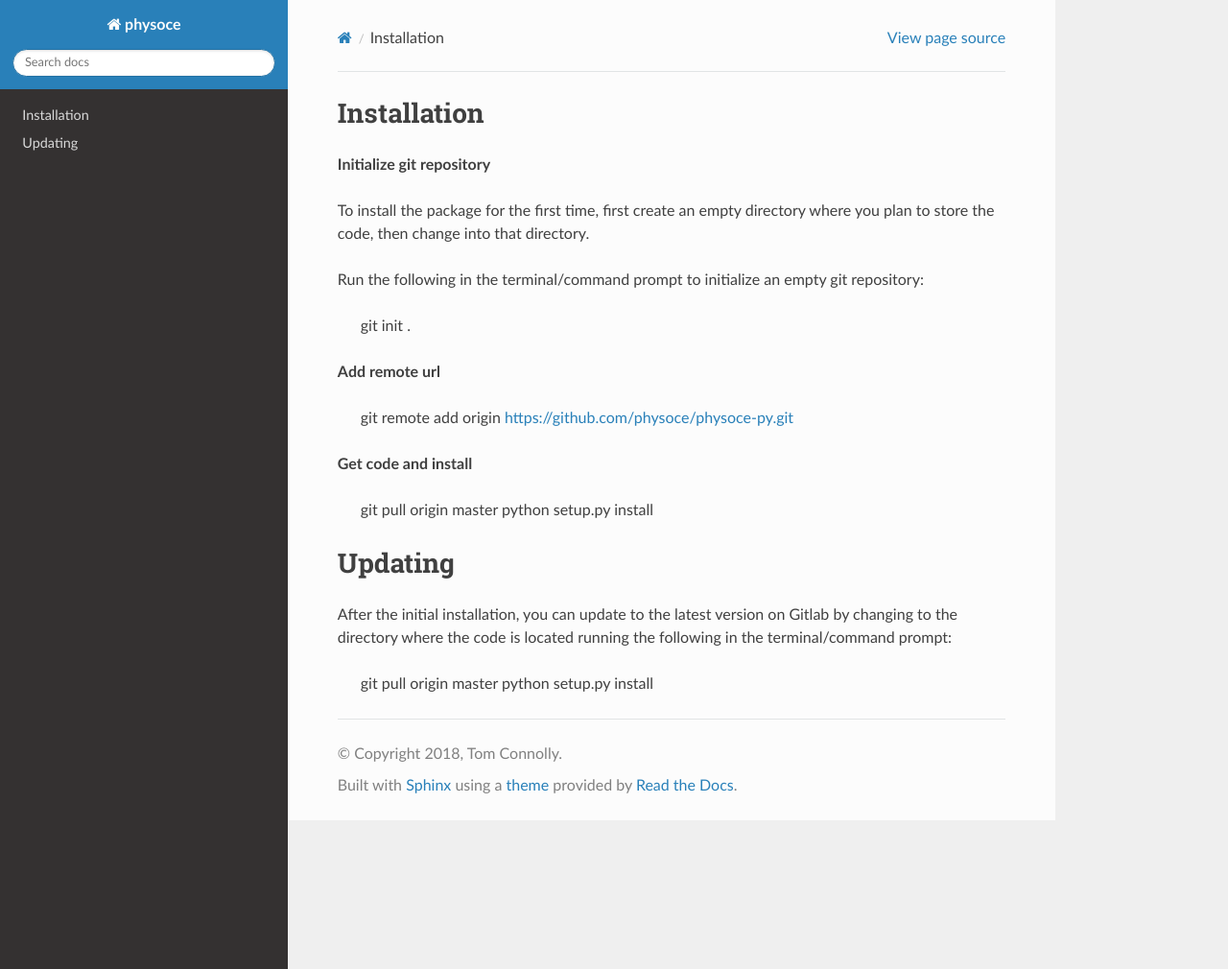
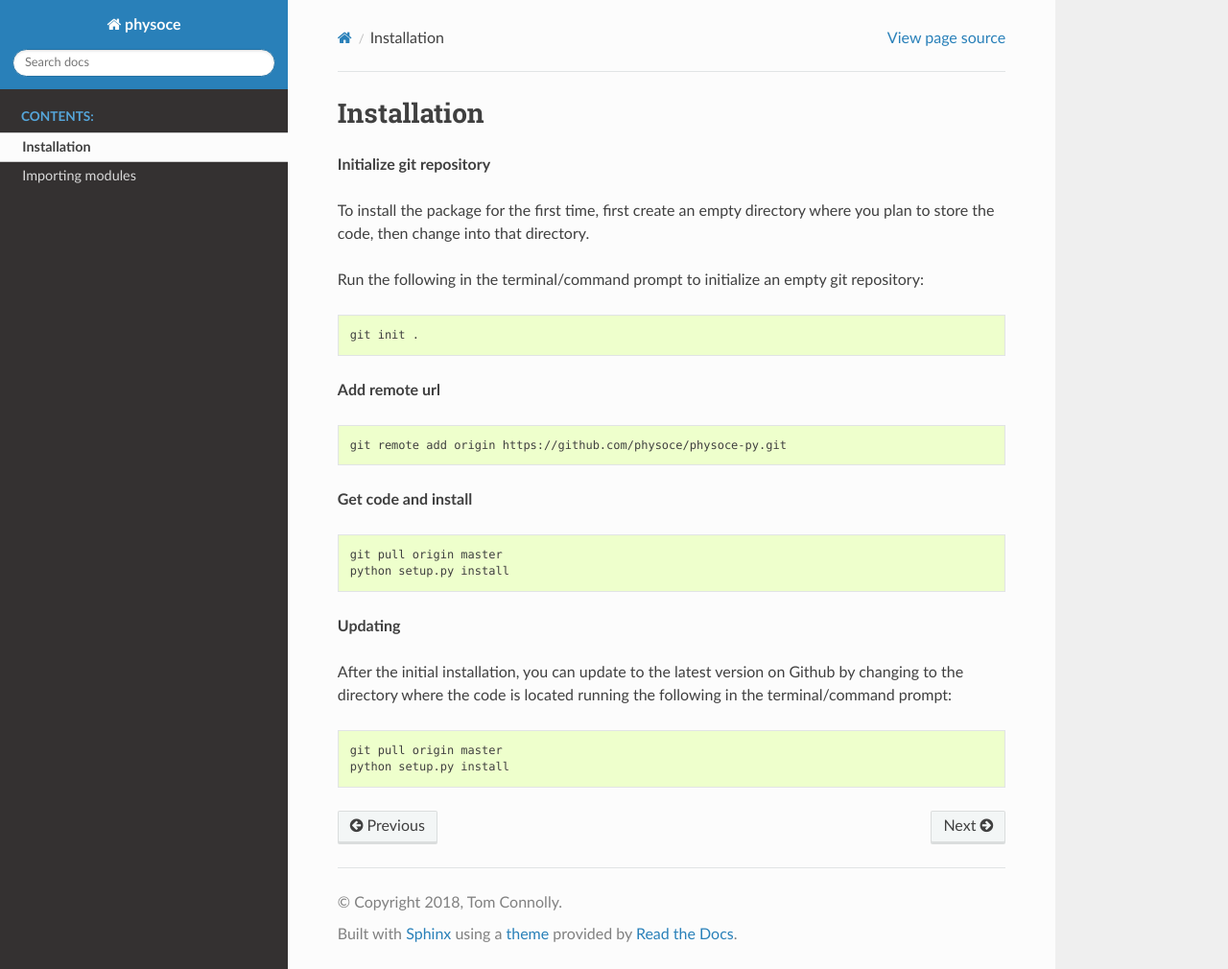
Before and after one commit to physoce/physoce-py, a Sphinx documentation site: the page built from docs/source/install.rst, in a window 1280 px wide and 1010 px high. Shown: the whole window at 96% size. Built offline with Sphinx 7.4.7 and the Read the Docs theme 2.0.0, drawn with Linux system fonts in a browser that asks for light colours; pages that are not in the unit, such as notebooks, are missing from menus.

Commit message:
updated docs

```diff
--- a/docs/source/index.rst
+++ b/docs/source/index.rst
@@ -11,8 +11,8 @@
    :maxdepth: 2
    :caption: Contents:
 
-    install
-    usage
+   install
+   usage
 
 Indices and tables
 ==================
--- a/docs/source/install.rst
+++ b/docs/source/install.rst
@@ -7,21 +7,28 @@
 
 Run the following in the terminal/command prompt to initialize an empty git repository:
 
-    git init .
+.. code-block:: none
+
+   git init .
 
 **Add remote url**
 
-    git remote add origin https://github.com/physoce/physoce-py.git
+.. code-block:: none
+
+   git remote add origin https://github.com/physoce/physoce-py.git
 
 **Get code and install**
 
-    git pull origin master
-    python setup.py install
+.. code-block:: none
 
-Updating
-========
+   git pull origin master
+   python setup.py install
 
-After the initial installation, you can update to the latest version on Gitlab by changing to the directory where the code is located running the following in the terminal/command prompt:
+**Updating**
 
-    git pull origin master
-    python setup.py install
+After the initial installation, you can update to the latest version on Github by changing to the directory where the code is located running the following in the terminal/command prompt:
+
+.. code-block:: none
+
+   git pull origin master
+   python setup.py install
```
Also changed, not shown: docs/source/usage.rst (+8 -4 lines).
